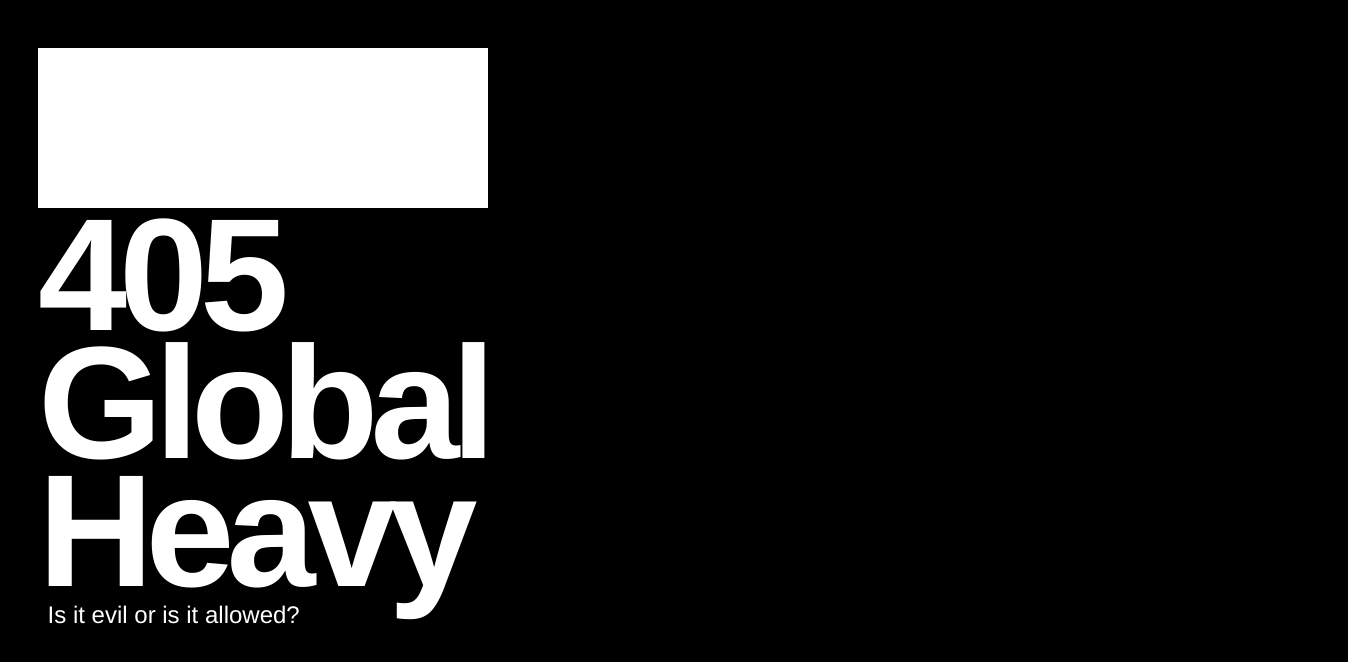
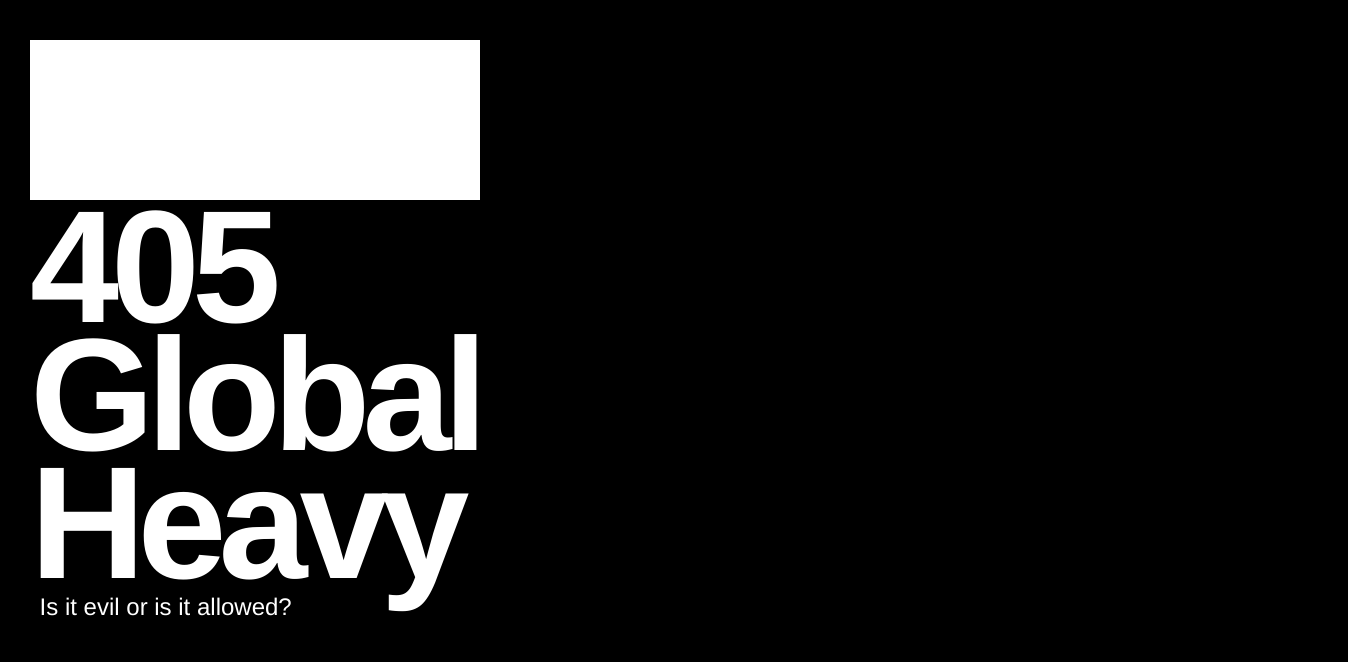
Before and after one commit to crellison/405globalheavy, a plain HTML site: page index.html in a window 1280 px wide. Shown: the whole page, 1348 px wide, since content can reach past the window. Drawn offline with Linux system fonts and the light colour scheme.

Commit message:
Fix layout styling

```diff
--- a/index.html
+++ b/index.html
@@ -11,15 +11,17 @@
     background-color: #000;
     color: #fff;
     font-family: Helvetica, sans-serif;
-    padding: 40px 30px;
     height: 100vh;
     width: 100vw;
+    margin: 0;
+    padding: 0;
   }
 
   .container {
     border-top: 10rem solid #fff;
     width: min-content;
     padding-top: 0.2rem;
+    margin: 40px 30px;
   }
 
   h1,
```
